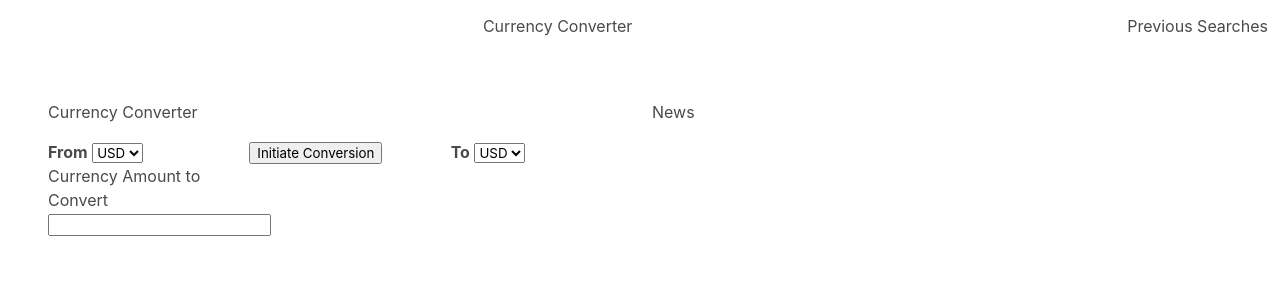
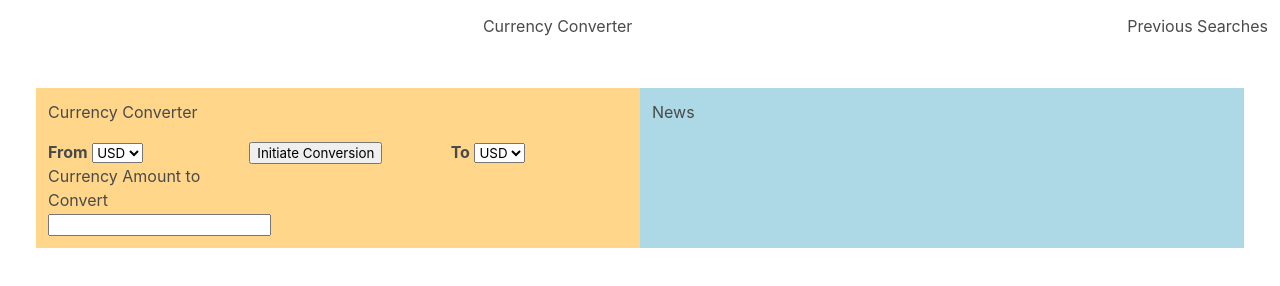
Before and after one commit to Project-1-Group-2-March-2023/VaCASHin, a plain HTML site: page index.html in a window 1280 px wide. Drawn offline with nearby package versions, Linux system fonts and the light colour scheme.

Commit message:
added background colors to the sections

```diff
--- a/develop/style.css
+++ b/develop/style.css
@@ -1 +1,9 @@
 @import "https://cdn.jsdelivr.net/npm/bulma@0.9.4/css/bulma.min.css";
+
+.section1 {
+    background-color: rgb(255, 214, 138);
+}
+
+.section2 {
+    background-color: lightblue;
+}
```
